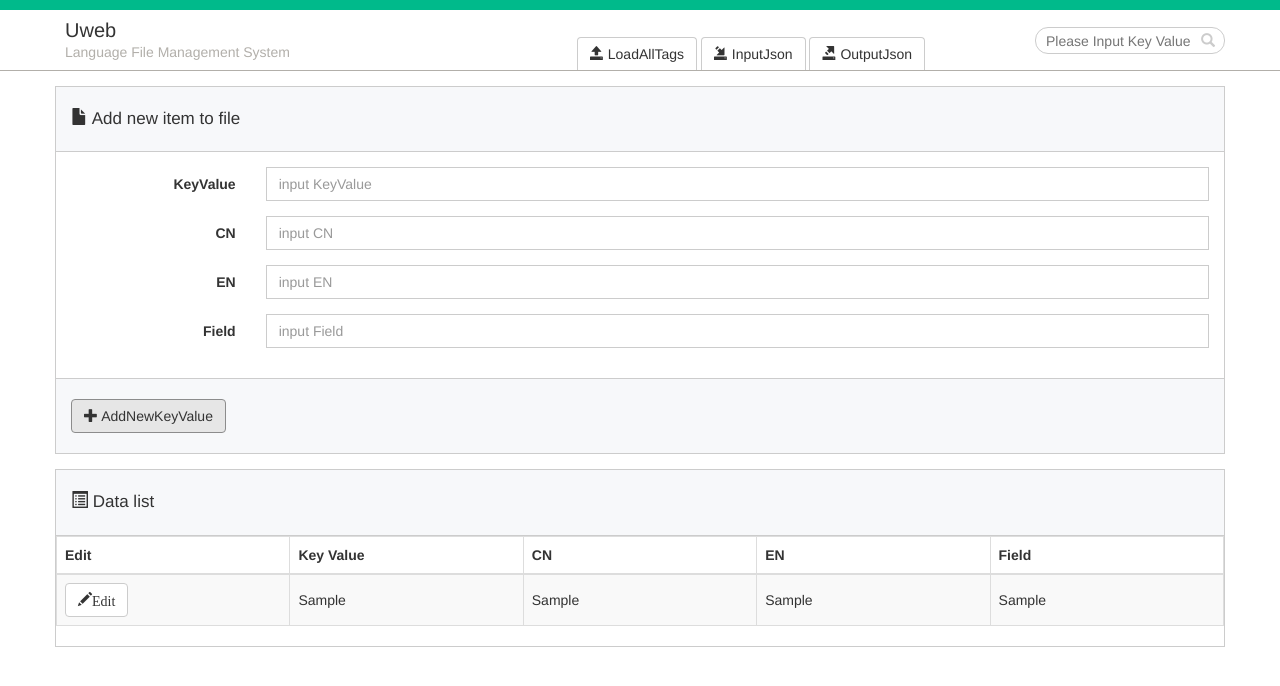
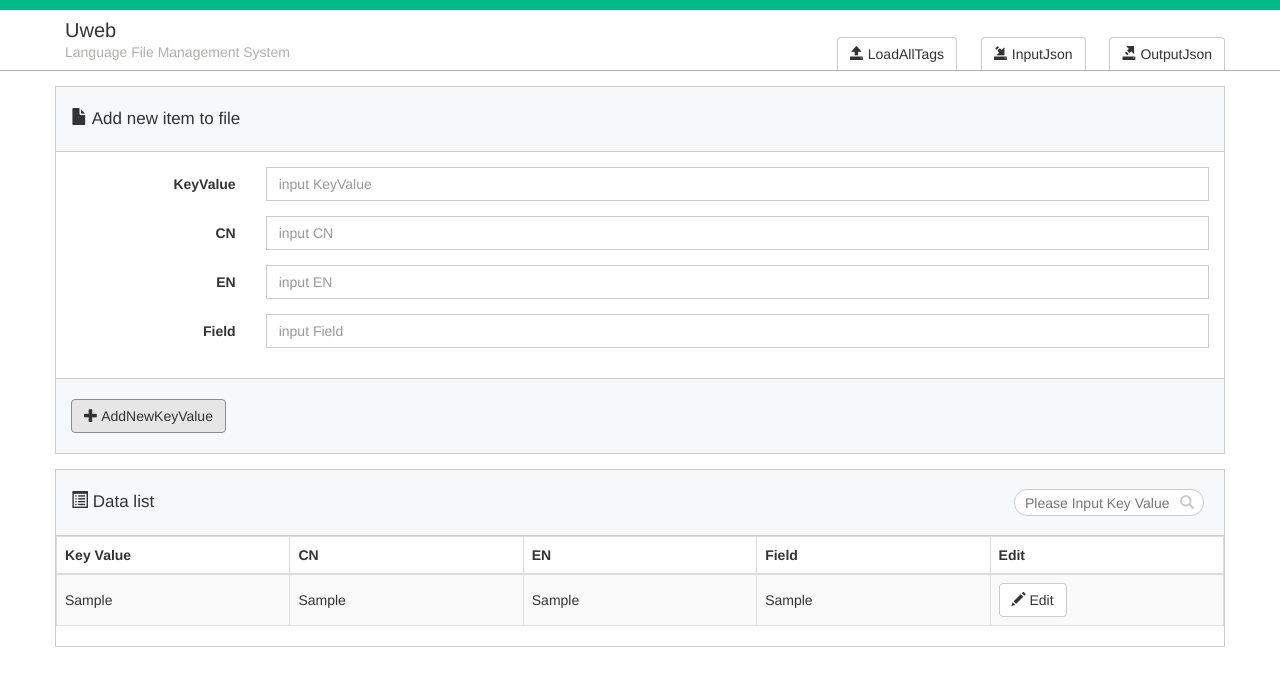
Before and after one commit to xutm/Ucloud_OperateJSON, a website: page client/index.html in a window 1280 px wide. Both pictures are taken after typing "Sample", "Sample", "Sample", "Sample" into the empty fields and a click on the button "AddNewKeyValue". Drawn offline with nearby package versions, Linux system fonts and the light colour scheme; files that its build step writes are made by us from their sources; no server answers.

Commit message:
change styles

```diff
--- a/client/index.html
+++ b/client/index.html
@@ -31,10 +31,6 @@
 					<span class="glyphicon glyphicon-export"></span>
 					OutputJson
 				</button>
-			</div>
-			<div class="search-wrap pull-right">
-				<input type='text' class="lfms-input" ng-model="titleFilter" placeholder="Please Input Key Value">
-				<span class="glyphicon glyphicon-search"></span>
 			</div>
 		</div>
 	</div>
@@ -80,34 +76,24 @@
 		<div class="lfms-form-header">
 			<span class="glyphicon glyphicon-list-alt"></span>
 			Data list
+			<div class="search-wrap">
+				<input type='text' class="lfms-input" ng-model="titleFilter" placeholder="Please Input Key Value">
+				<span class="glyphicon glyphicon-search"></span>
+			</div>
 		</div>
 		<div class="lfms-tb-wrap">
 			<table ng-table="tableParams" class="table table-bordered table-hover table-striped">
 				<thead>
 				<tr>
-					<th>Edit</th>
 					<th>Key Value</th>
 					<th>CN</th>
 					<th>EN</th>
 					<th>Field</th>
+					<th>Edit</th>
 				</tr>
 				</thead>
 				<tbody>
 				<tr ng-repeat="Tag in Tags|filter:titleFilter"><!--//遍历每一个对象-->
-					<td title="'Actions'">
-						<div class="tb-btn-action">
-							<button ng-if="!Tag.$edit" ng-click="Tag.$edit = true; editTag(Tag)" class="btn">
-								<span class="glyphicon glyphicon-pencil">Edit</span>
-							</button>
-							<button ng-if="Tag.$edit" ng-click="Tag.$edit = false; saveTag(Tag)" class="btn">
-								<span class="glyphicon glyphicon-ok">Save</span>
-							</button>
-							<button ng-if="Tag.$edit" ng-click="Tag.$edit = false; deleteTag(Tag)" class="btn">
-								<span class="glyphicon glyphicon-remove">Delete</span>
-							</button>
-							<!--<a ng-click="addStudent()" ng-if="Tag.$edit">Add</a>-->
-						</div>
-					</td>
 					<td title="KeyValue">
 						<span ng-if="!Tag.$edit" title = {{Tag.KeyValue}}>{{Tag.KeyValue}}</span>
 						<div ng-if="Tag.$edit" title = {{Tag.KeyValue}}><input type="text" ng-model="Tag.KeyValue" class="form-control"></div>
@@ -124,6 +110,23 @@
 						<span ng-if="!Tag.$edit" title = {{Tag.Field}}>{{Tag.Field}}</span>
 						<div ng-if="Tag.$edit" title = {{Tag.Field}}><input type="text" ng-model="Tag.Field" class="form-control"></div>
 					</td>
+					<td title="'Actions'">
+						<div class="tb-btn-action">
+							<button ng-if="!Tag.$edit" ng-click="Tag.$edit = true; editTag(Tag)" class="btn">
+								<span class="glyphicon glyphicon-pencil"></span>
+								Edit
+							</button>
+							<button ng-if="Tag.$edit" ng-click="Tag.$edit = false; saveTag(Tag)" class="btn">
+								<span class="glyphicon glyphicon-ok"></span>
+								Save
+							</button>
+							<button ng-if="Tag.$edit" ng-click="Tag.$edit = false; deleteTag(Tag)" class="btn">
+								<span class="glyphicon glyphicon-remove"></span>
+								Delete
+							</button>
+							<!--<a ng-click="addStudent()" ng-if="Tag.$edit">Add</a>-->
+						</div>
+					</td>
 				</tr>
 				</tbody>
 			</table>
--- a/client/styles/less/main.less
+++ b/client/styles/less/main.less
@@ -44,11 +44,16 @@ input.form-control{
   .action-wrap{
     position: absolute;
     bottom: 0;
-    right: 300px;
+    right: 0;
     .btn{
+      margin: 0 10px;
       border-bottom: none;
       border-bottom-left-radius: 0;
       border-bottom-right-radius: 0;
+      &:last-of-type{
+        margin-right: 0;
+      }
+    }
   }
 }
 .search-wrap{
@@ -64,7 +69,6 @@ input.form-control{
     top: 50%;
     margin-top: -8px;
     color: #cccccc;
-    }
   }
   .lfms-input{
     position: absolute;
@@ -99,10 +103,18 @@ input.form-control{
   padding: 0;
 }
 .lfms-form-header{
+  position: relative;
   padding: 20px 15px;
   font-size: 17px;
   border-bottom: 1px solid #cccccc;
   background-color: #f7f8fa;
+  .search-wrap{
+    position: absolute;
+    right: 20px;
+    top: 50%;
+    margin-top: -13px;
+    font-size: 14px;
+  }
 }
 .lfms-form-action{
   padding: 20px 15px;
@@ -127,5 +139,5 @@ input.form-control{
   }
 }
 .tb-btn-action{
-  width: 150px;
+  width: 210px;
 }
```
Lines whose indentation alone changed are shown as unchanged.
